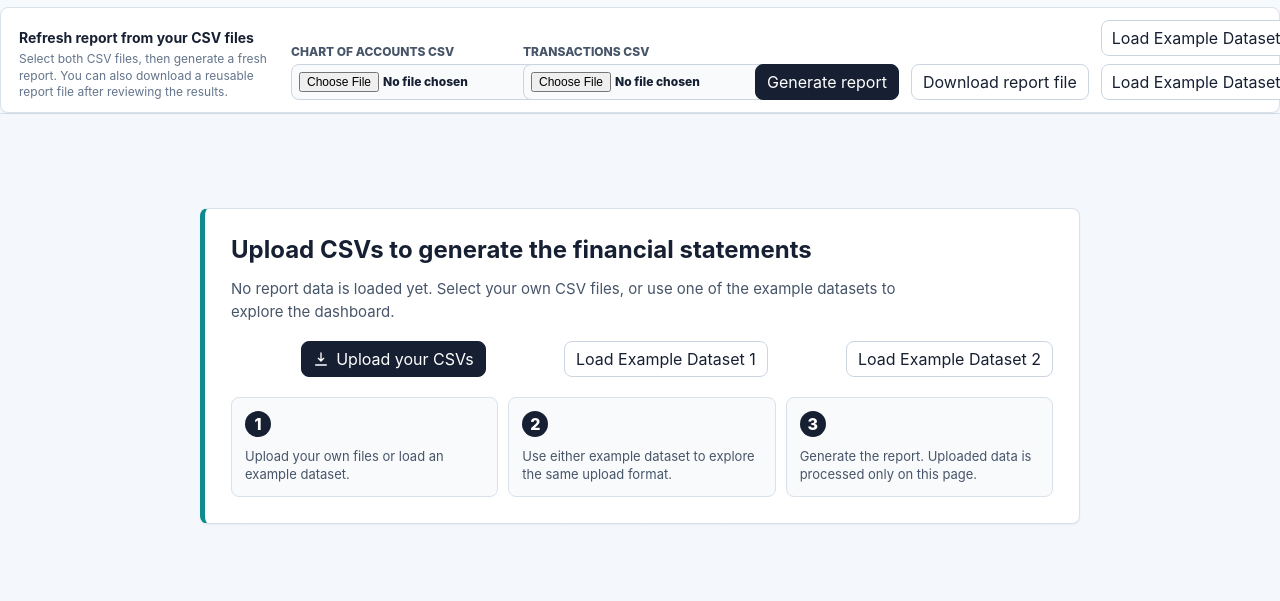
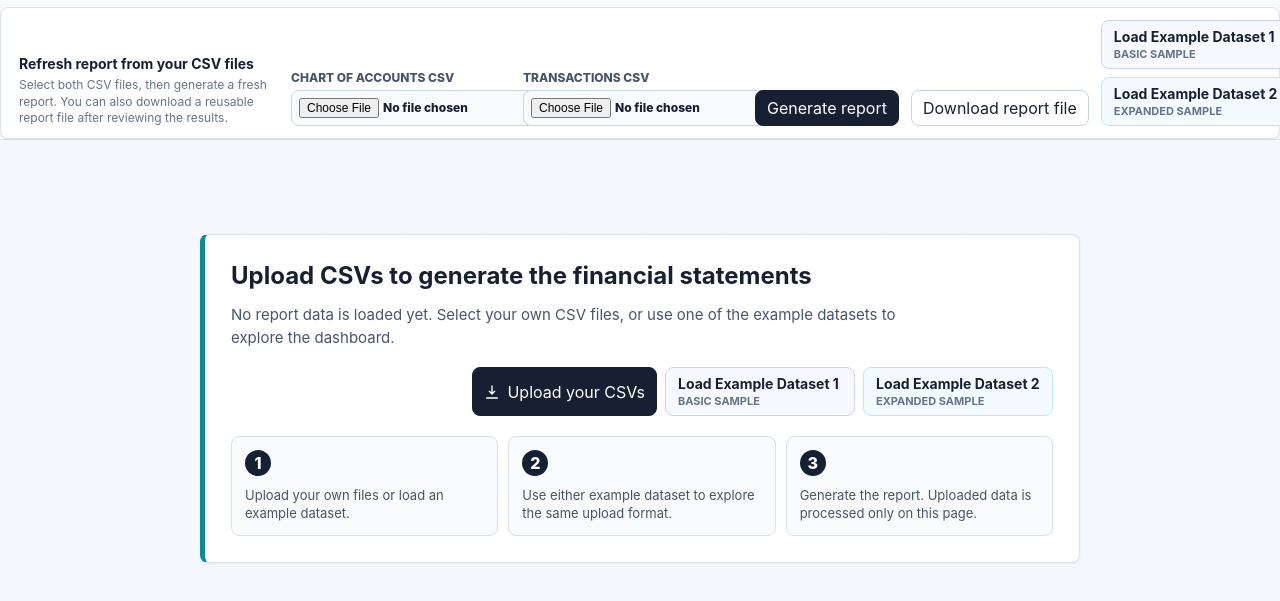
Before and after one commit to Njeule/Financial-Statements, a website: page index.html in a window 1280 px wide. Shown: the part 103-704 px from the top of the page. Drawn offline with Linux system fonts and the light colour scheme.

Commit message:
Refine example dataset button styling

```diff
--- a/app.js
+++ b/app.js
@@ -916,8 +916,8 @@ function header() {
         <button class="download-button" data-refresh-from-upload>Generate report</button>
         <button class="download-button secondary" data-export-report-data>Download report file</button>
         <div class="example-actions">
-          <button data-load-example="simple">Load Example Dataset 1</button>
-          <button data-load-example="rich">Load Example Dataset 2</button>
+          <button class="example-btn example-one" data-load-example="simple"><strong>Load Example Dataset 1</strong><span>Basic sample</span></button>
+          <button class="example-btn example-two" data-load-example="rich"><strong>Load Example Dataset 2</strong><span>Expanded sample</span></button>
         </div>
       </section>
     </header>`;
@@ -1382,8 +1382,8 @@ function emptyState() {
       <p>No report data is loaded yet. Select your own CSV files, or use one of the example datasets to explore the dashboard.</p>
       <div class="empty-actions">
         <button class="download-button" data-empty-upload>${icon("download")} Upload your CSVs</button>
-        <button class="download-button secondary" data-load-example="simple">Load Example Dataset 1</button>
-        <button class="download-button secondary" data-load-example="rich">Load Example Dataset 2</button>
+        <button class="example-btn example-one" data-load-example="simple"><strong>Load Example Dataset 1</strong><span>Basic sample</span></button>
+        <button class="example-btn example-two" data-load-example="rich"><strong>Load Example Dataset 2</strong><span>Expanded sample</span></button>
       </div>
       <div class="empty-steps">
         <div><span>1</span><p>Upload your own files or load an example dataset.</p></div>
--- a/styles.css
+++ b/styles.css
@@ -242,17 +242,45 @@ p {
   gap: 8px;
 }
 
-.example-actions button {
-  min-height: 36px;
+.example-btn {
+  display: grid;
+  align-content: center;
+  gap: 2px;
+  min-width: 190px;
+  min-height: 48px;
   border: 1px solid #cbd5e1;
   border-radius: 8px;
   background: #fff;
   color: #172033;
-  padding: 0 10px;
+  padding: 7px 12px;
+  text-align: left;
 }
 
-.example-actions button:hover,
-.empty-actions button:hover {
+.example-btn strong {
+  color: #172033;
+  font-size: 14px;
+  font-weight: 750;
+}
+
+.example-btn span {
+  color: #64748b;
+  font-size: 11px;
+  font-weight: 700;
+  text-transform: uppercase;
+}
+
+.example-one {
+  border-color: #c7d2fe;
+  background: #f8f9ff;
+}
+
+.example-two {
+  border-color: #bae6fd;
+  background: #f3fbff;
+}
+
+.example-btn:hover,
+.empty-actions .download-button:hover {
   border-color: #0f8b8d;
   box-shadow: 0 0 0 3px rgba(15, 139, 141, 0.12);
 }
```
